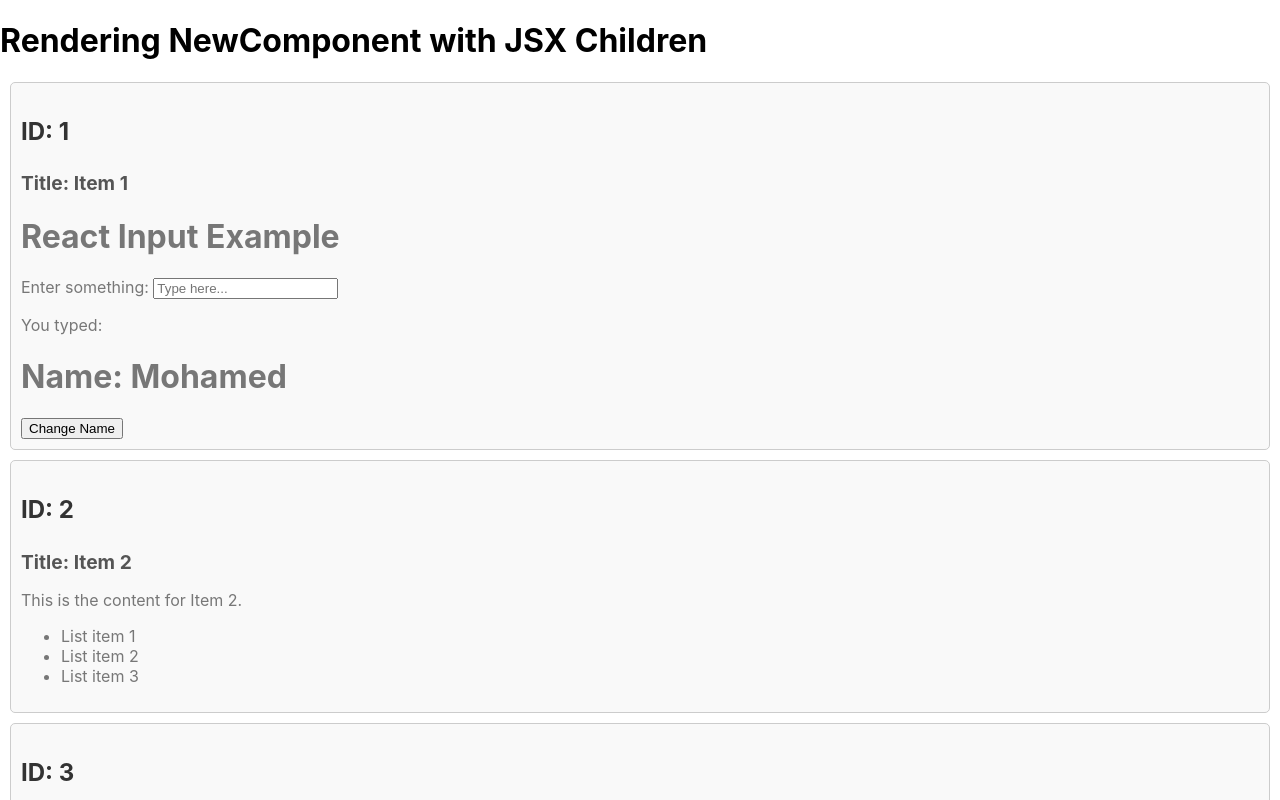
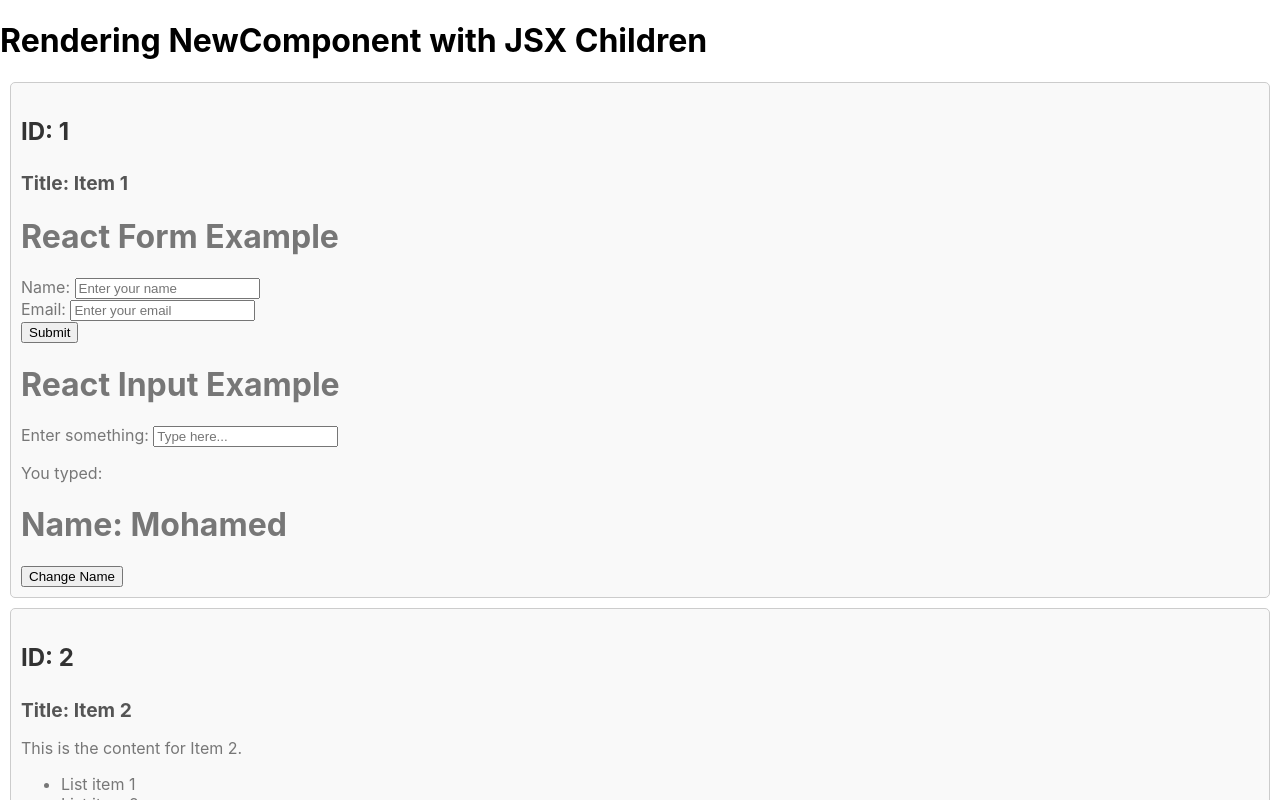
Before and after one commit to MohamedHany17m8/react, a React (Create React App) app: page / in a window 1280 px wide. Shown: the top 800 px of the page. Built offline with nearby package versions, Linux system fonts and the light colour scheme.

Commit message:
form with two states

```diff
--- a/src/App.js
+++ b/src/App.js
@@ -2,6 +2,7 @@ import React from "react";
 import NewComponent from "./NewComponent";
 import { useState } from "react";
 import InputComponent from "./InputComponent";
+import FormComponent from "./FormComponent";
 const App = () => {
   const [name, setName] = useState("Mohamed");
   const [clickCount, setClickCount] = useState(0);
@@ -22,6 +23,8 @@ const App = () => {
       title: "Item 1",
       children: (
         <div>
+          <h1>React Form Example</h1>
+          <FormComponent />
           <h1>React Input Example</h1>
           <InputComponent />
           <h1>Name: {name}</h1>
--- /dev/null
+++ b/src/FormComponent.js
@@ -0,0 +1,48 @@
+import React, { useState } from "react";
+
+const FormComponent = () => {
+  // State for name and email
+  const [name, setName] = useState("");
+  const [email, setEmail] = useState("");
+
+  // Function to handle form submission
+  const handleSubmit = (event) => {
+    event.preventDefault(); // Prevent the default form submission behavior
+
+    // Log the values (or perform your desired action)
+    console.log("Name:", name);
+    console.log("Email:", email);
+
+    // Optionally, you can send the data to an API or perform other actions here
+  };
+
+  return (
+    <form onSubmit={handleSubmit}>
+      <div>
+        <label htmlFor="name">Name: </label>
+        <input
+          type="text"
+          id="name"
+          value={name}
+          onChange={(e) => setName(e.target.value)}
+          placeholder="Enter your name"
+          required
+        />
+      </div>
+      <div>
+        <label htmlFor="email">Email: </label>
+        <input
+          type="email"
+          id="email"
+          value={email}
+          onChange={(e) => setEmail(e.target.value)}
+          placeholder="Enter your email"
+          required
+        />
+      </div>
+      <button type="submit">Submit</button>
+    </form>
+  );
+};
+
+export default FormComponent;
```
